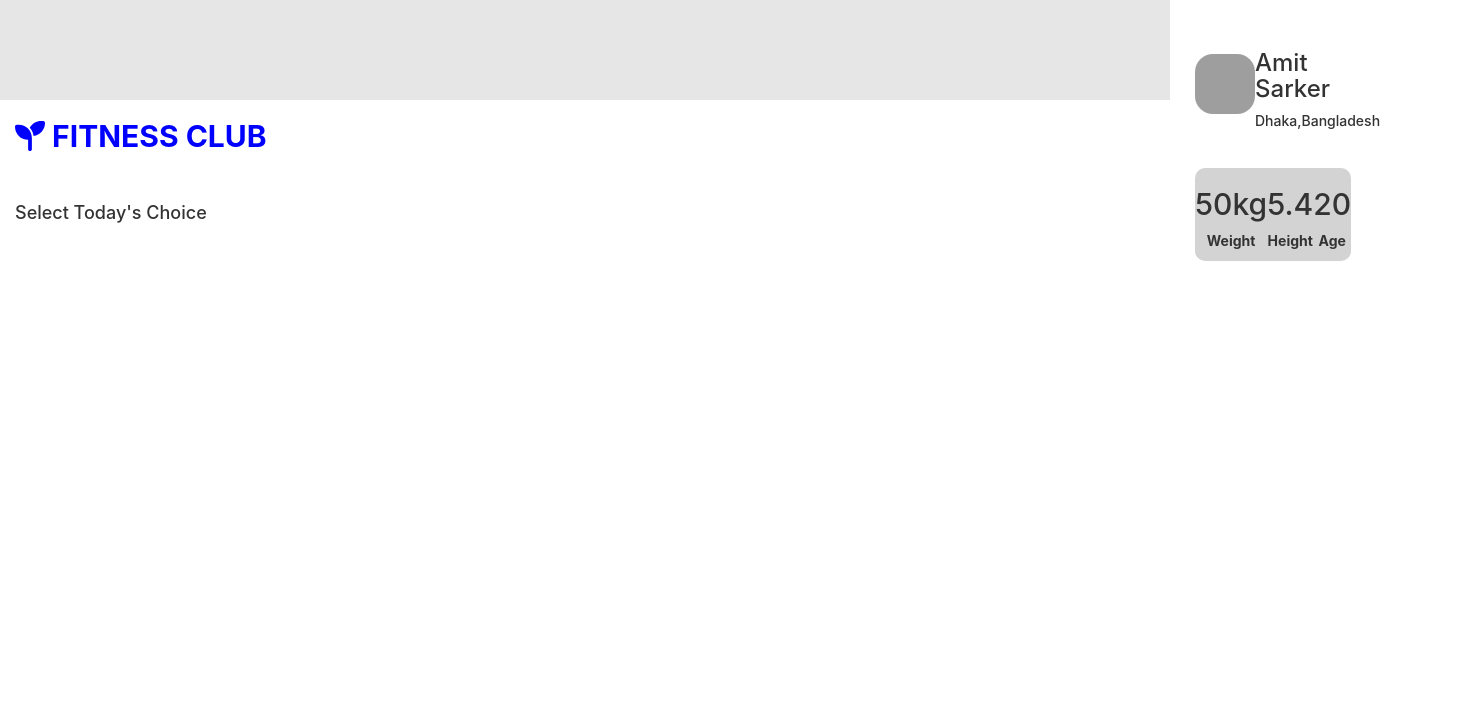
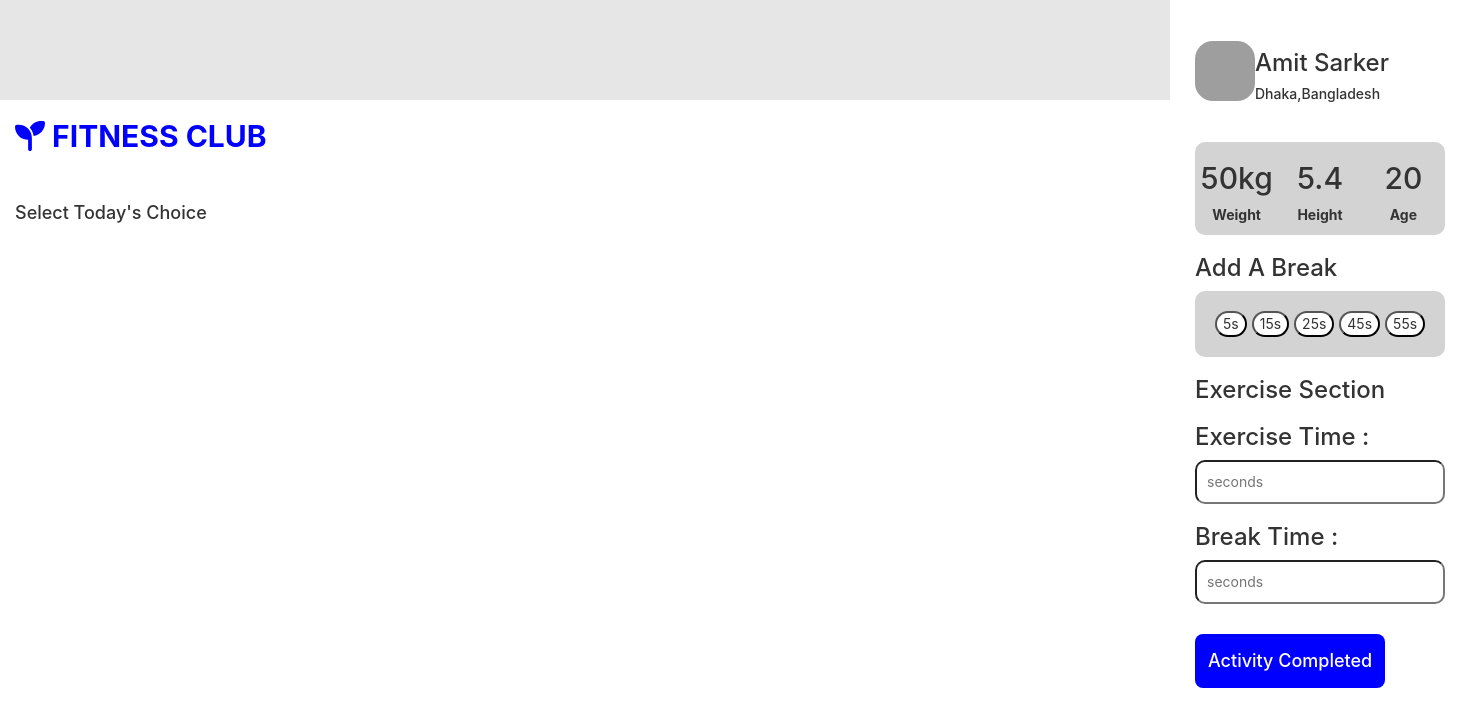
Before and after one commit to amit-sarker-00/Ultra-Active, a React (Create React App) app: page / in a window 1280 px wide. Shown: the top 726 px of the page, 1475 px wide, since content can reach past the window. Built offline with nearby package versions, Linux system fonts and the light colour scheme; grey boxes are pictures that could not be loaded.

Commit message:
break button,input field,activity button added

```diff
--- a/src/components/Main/Main.css
+++ b/src/components/Main/Main.css
@@ -38,7 +38,7 @@
   text-align: center;
   margin-left: 25px;
 }
-/* .break-section {
+.break-section {
   margin-left: 25px;
   margin-right: 30px;
 }
@@ -72,4 +72,4 @@
   color: white;
   margin-left: 25px;
   margin-top: 30px;
-} */
+}
--- a/src/components/Main/Main.js
+++ b/src/components/Main/Main.js
@@ -42,6 +42,35 @@ const Main = () => {
             </p>
           </div>
         </div>
+        <div className="break-section">
+          <h3>Add A Break</h3>
+          <div className="break">
+            <button>5s</button>
+            <button>15s</button>
+            <button>25s</button>
+            <button>45s</button>
+            <button>55s</button>
+            {/* <h2>5s</h2>
+            <h2>15s</h2>
+            <h2>25s</h2>
+            <h2>40s</h2>
+            <h2>50s</h2> */}
+          </div>
+        </div>
+        <div className="exercise">
+          <h3>Exercise Section</h3>
+          <div>
+            <h3>Exercise Time :</h3>
+            <input type="text" name="" id="" placeholder="seconds" />
+          </div>
+          <div>
+            <h3>Break Time :</h3>
+            <input type="text" name="" id="" placeholder="seconds" />
+          </div>
+        </div>
+        <div className="btn">
+          <h4>Activity Completed</h4>
+        </div>
       </div>
     </div>
   );
```
